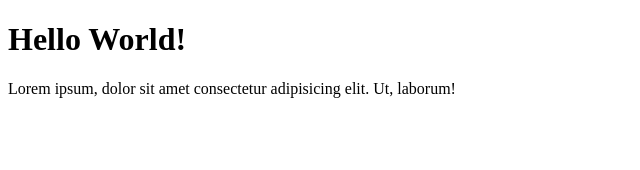
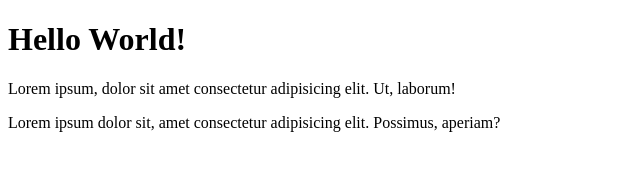
Before and after one commit to fillah21/git-test, a plain HTML site: page index.html in a window 1280 px wide. Shown: the whole page, without its empty margins (0-640 px from the left). Drawn offline with Linux system fonts and the light colour scheme.

Commit message:
update index.html

```diff
--- a/index.html
+++ b/index.html
@@ -9,5 +9,6 @@
   <body>
     <h1>Hello World!</h1>
     <p>Lorem ipsum, dolor sit amet consectetur adipisicing elit. Ut, laborum!</p>
+    <p>Lorem ipsum dolor sit, amet consectetur adipisicing elit. Possimus, aperiam?</p>
   </body>
 </html>
```
